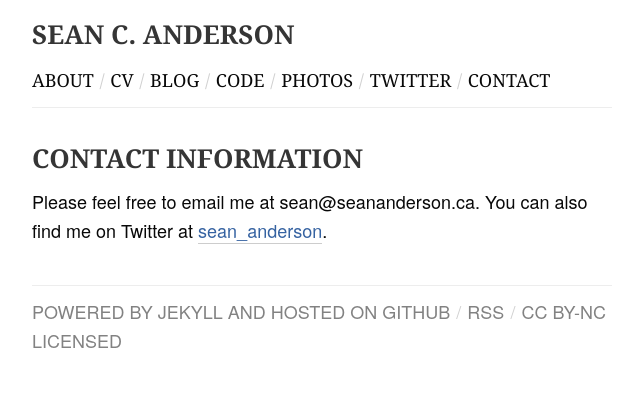
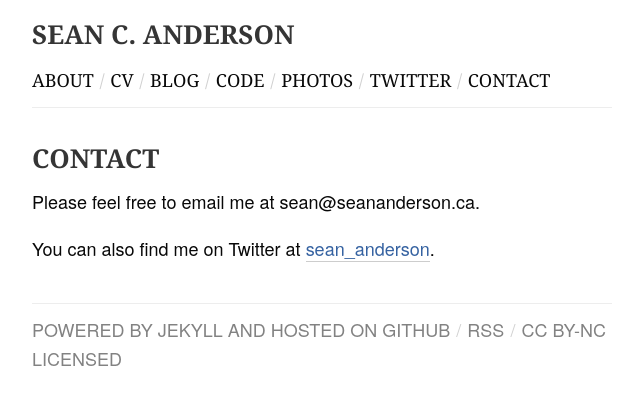
Before and after one commit to seananderson/seananderson.ca, a Jekyll site: the page built from contact.md, in a window 1280 px wide. Shown: the top 405 px of the page, without its empty margins (318-961 px from the left). Built offline with Jekyll 4.4.1, drawn with Linux system fonts in a browser that asks for light colours; Markdown is read by kramdown in place of the engine named in the settings; comment, search, counter and statistics services are not loaded.

Commit message:
Update contact page

```diff
--- a/contact.md
+++ b/contact.md
@@ -3,9 +3,11 @@ layout: default
 title: Contact
 ---
 
-# Contact Information #
+# Contact
 
 <!--<img src="/images/sean_anderson_okanagan.jpg" alt="Sean C. Anderson" width="240" height="330" class="headshot"/>-->
 
 
-Please feel free to email me at sean<span style="display:none">ignorethis</span>@seananderson.ca. You can also find me on Twitter at [sean_anderson](https://twitter.com/sean_anderson).
+Please feel free to email me at sean<span style="display:none">ignorethis</span>@seananderson.ca.
+
+You can also find me on Twitter at [sean_anderson](https://twitter.com/sean_anderson).
```
